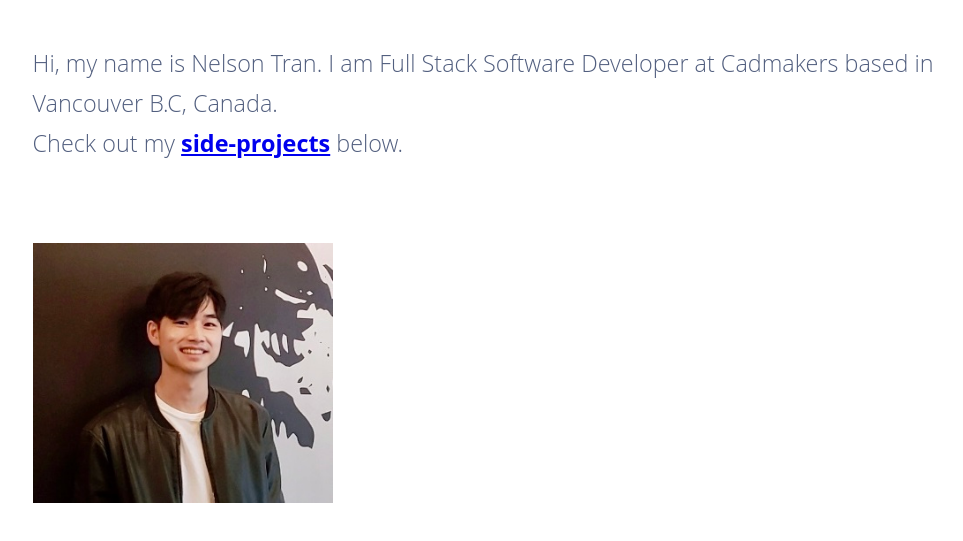
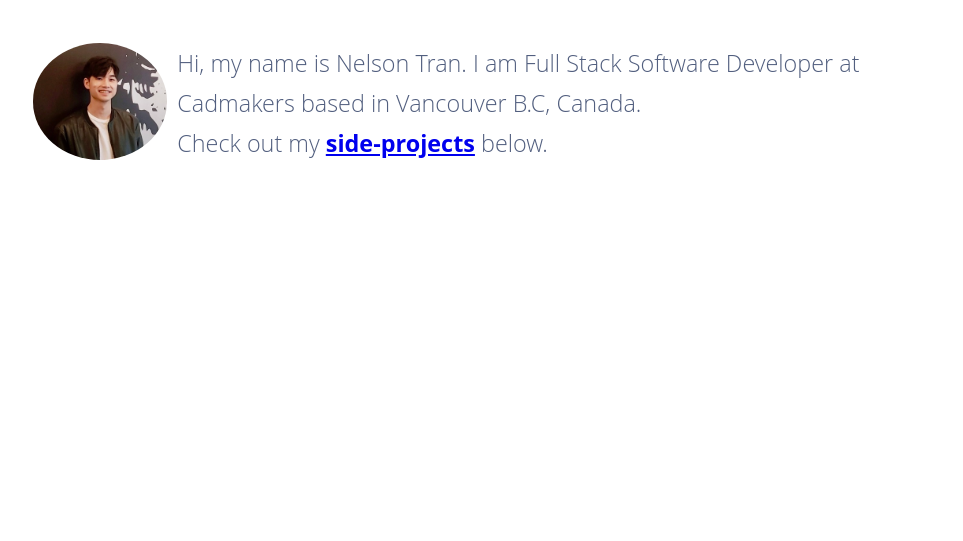
Before and after one commit to nelsontrangithub/nelsons-portfolio, a Gatsby site: page / in a window 1280 px wide. Shown: the part 289-830 px from the top of the page, without its empty margins (147-1110 px from the left). After the commit the page ends 800 px from the top, so only its background shows below. Built offline with nearby package versions, Linux system fonts and the light colour scheme; Gatsby itself is replaced by a stand-in of ours.

Commit message:
added avatar

```diff
--- a/src/components/Welcome.tsx
+++ b/src/components/Welcome.tsx
@@ -2,16 +2,28 @@ import React from "react";
 import AnchorLink from "react-anchor-link-smooth-scroll";
 import "../styles/Welcome.scss";
 import TypingTitle from "./TypingTitle";
+import { StaticImage } from "gatsby-plugin-image";
 
 const Welcome: React.FC = ({}) => {
   return (
     <div className="welcome-container">
       <TypingTitle title="Nelson Tran" />
-      <div className="welcome-description">
-        Hi, my name is Nelson Tran. I am Full Stack Software Developer at Cadmakers based in
-        Vancouver B.C, Canada.
-        <br />
-        Check out my <AnchorLink href="#projects">side-projects</AnchorLink> below.
+      <div className="welcome-row">
+        <div className="welcome-image">
+          <StaticImage
+            src="../images/avatar.png"
+            width={200}
+            quality={100}
+            alt="Nelson Tran"
+            style={{ borderRadius: "50%" }}
+          />
+        </div>
+        <div className="welcome-description">
+          Hi, my name is Nelson Tran. I am Full Stack Software Developer at Cadmakers based in
+          Vancouver B.C, Canada.
+          <br />
+          Check out my <AnchorLink href="#projects">side-projects</AnchorLink> below.
+        </div>
       </div>
     </div>
   );
--- a/src/pages/index.tsx
+++ b/src/pages/index.tsx
@@ -10,13 +10,13 @@ const Home: React.FC = () => (
     <Navbar />
     <Welcome />
     {/* <SEO title="Home" /> */}
-    <StaticImage
+    {/* <StaticImage
       src="../images/avatar.png"
       width={300}
       quality={100}
       alt="Nelson Tran"
       style={{ marginBottom: `1.45rem` }}
-    />
+    /> */}
   </Layout>
 );
 
--- a/src/styles/Welcome.scss
+++ b/src/styles/Welcome.scss
@@ -41,18 +41,30 @@
     }
   }
 
+  .welcome-row {
+    display: flex;
+    margin: 80px 0;
+
+    .welcome-image {
+      margin-right: 10px;
+    }
+
     .welcome-description {
       font-family: "Camphor", Open Sans, Segoe UI, sans-serif;
       font-weight: 200;
       font-size: 1.3em;
       line-height: 40px;
       color: $grey;
-    margin: 80px 0;
 
       @include mobile {
         font-size: 1.2em;
         line-height: 30px;
         max-width: 100%;
+      }
+    }
+
+    @include mobile {
+      max-width: 100%;
       margin: 50px 0;
     }
   }
```
Lines whose indentation alone changed are shown as unchanged.
